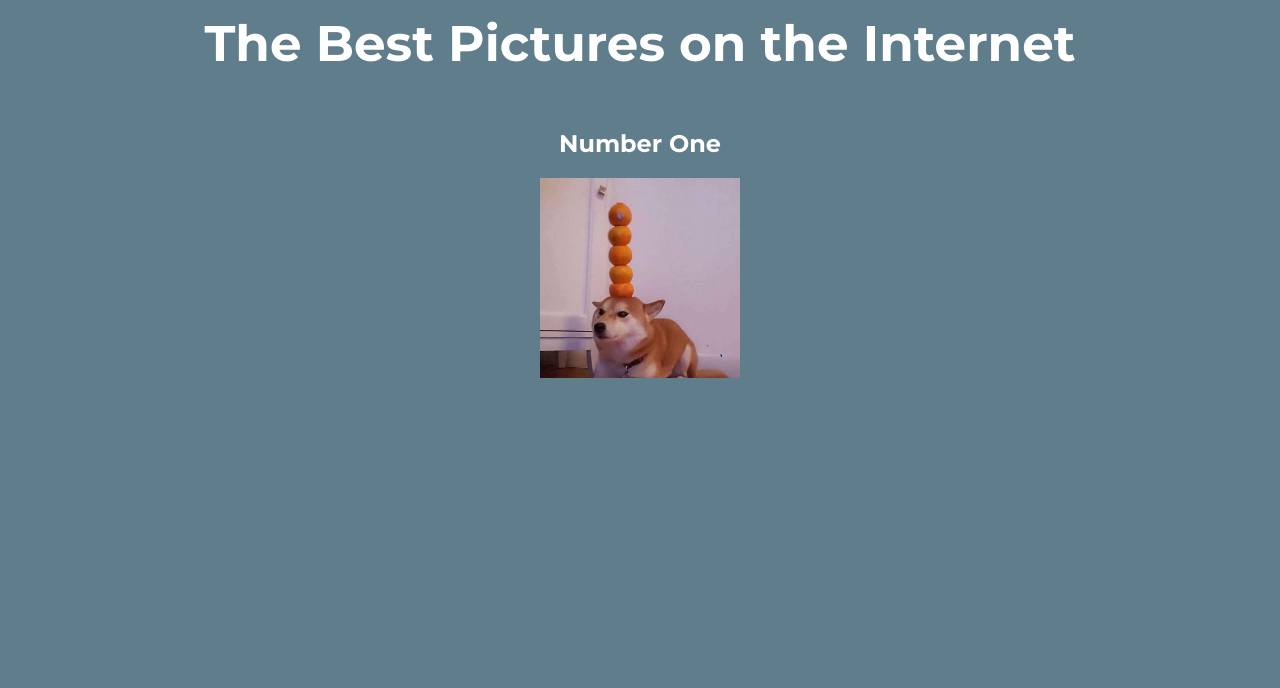
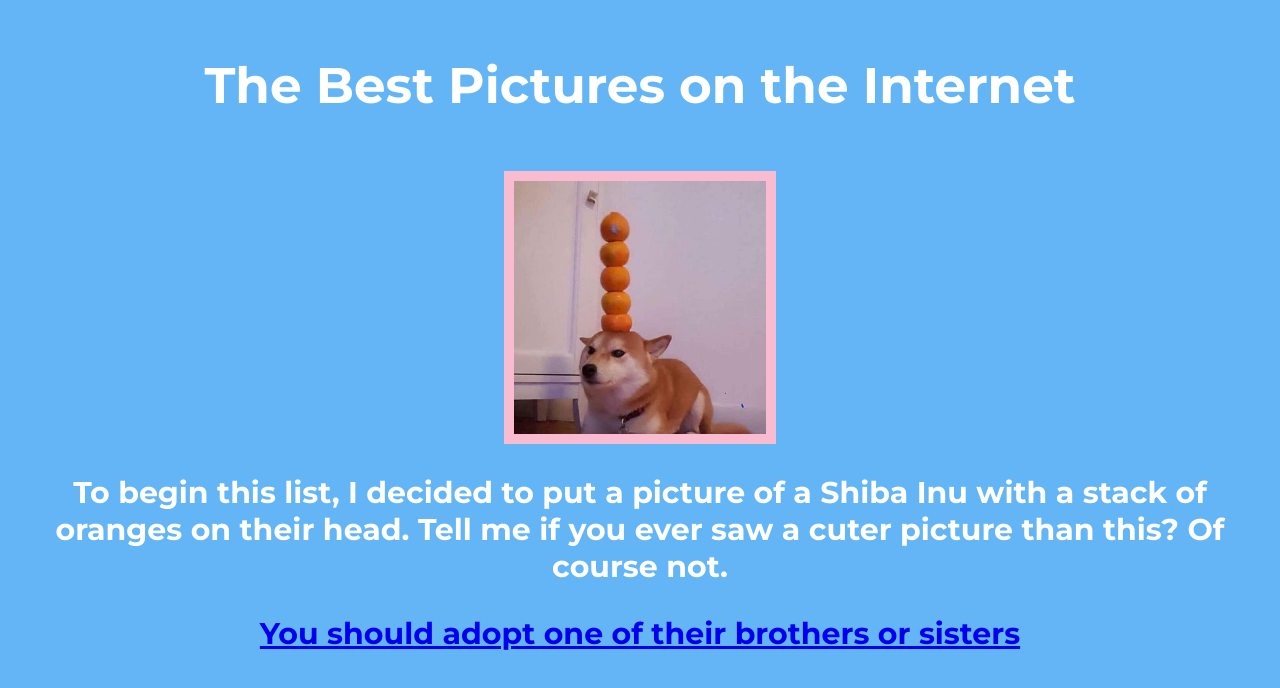
Before and after one commit to staten-island-tech/css-blogpost-project-JaniceChen11, a plain HTML site: page index.html in a window 1280 px wide. Drawn offline with Linux system fonts and the light colour scheme.

Commit message:
9/24 blog updates

```diff
--- a/index.html
+++ b/index.html
@@ -9,13 +9,14 @@
     <link rel="preconnect" href="https://fonts.gstatic.com" crossorigin>
     <link href="https://fonts.googleapis.com/css2?family=Montserrat:wght@400;700&display=swap" rel="stylesheet">
 </head>
-
 <body class="background-color">
     <h1 class="title">The Best Pictures on the Internet</h1>
-        <div class="post-picture">
-            <h2 class="picture-one">Number One</h2>
-            <img class="post-picture" src="images/orange.jpg" alt="post-picture">
-    </div>
+    <div class="first-blog">
+        <img class="post-picture" src="images/orange.jpg" alt="post-picture">
+         <p class="paragraph-one">To begin this list, I decided to put a picture of a Shiba Inu with a stack of oranges on their head. Tell me if you ever saw a cuter picture than this? Of course not. </p>
+         <a href="https://www.petfinder.com/search/dogs-for-adoption/?breed%5B0%5D=Shiba+Inu&sort%5B0%5D=recently_added">You should adopt one of their brothers or sisters</a>
+        </div>
 
+    </body>
 </body>
 </html>
--- a/style.css
+++ b/style.css
@@ -3,19 +3,26 @@ body {
   color: #ffffff;
 }
 .background-color {
-  background-color: #607d8b;
+  background-color: #64b5f6;
   size: 100px;
 }
 .title {
   text-align: center;
   padding: 5px;
   margin-bottom: 50px;
+  margin-top: 50px;
   font-size: 50px;
 }
 .post-picture {
-  text-align: center;
+  display: block;
   margin-left: auto;
   margin-right: auto;
-  height: auto;
-  width: 200px;
+  width: 20%;
+  border: 10px solid #f8bbd0;
 }
+.first-blog {
+  text-align: center;
+  font-weight: bold;
+  color: #ffffff;
+  font-size: 30px;
+}
```
